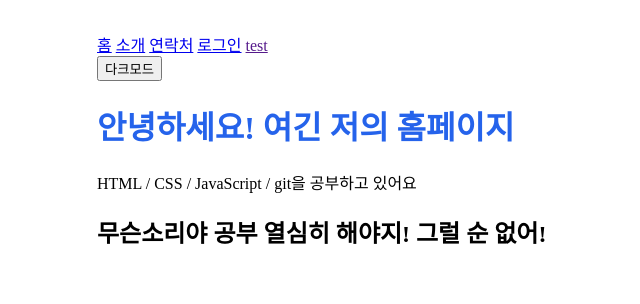
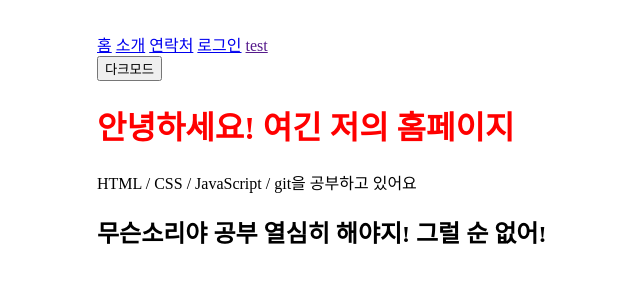
Before and after one commit to happang0815/gittest, a plain HTML site: page index.html in a window 1280 px wide. Shown: the whole page, without its empty margins (143-783 px from the left). Drawn offline with Linux system fonts and the light colour scheme.

Commit message:
main : 색상 수정

```diff
--- a/css/style.css
+++ b/css/style.css
@@ -5,7 +5,7 @@ body {
   padding: 2rem;
 }
 h1 {
-  color: #2563eb;
+  color: red;
 }
 
 .dark {
```
